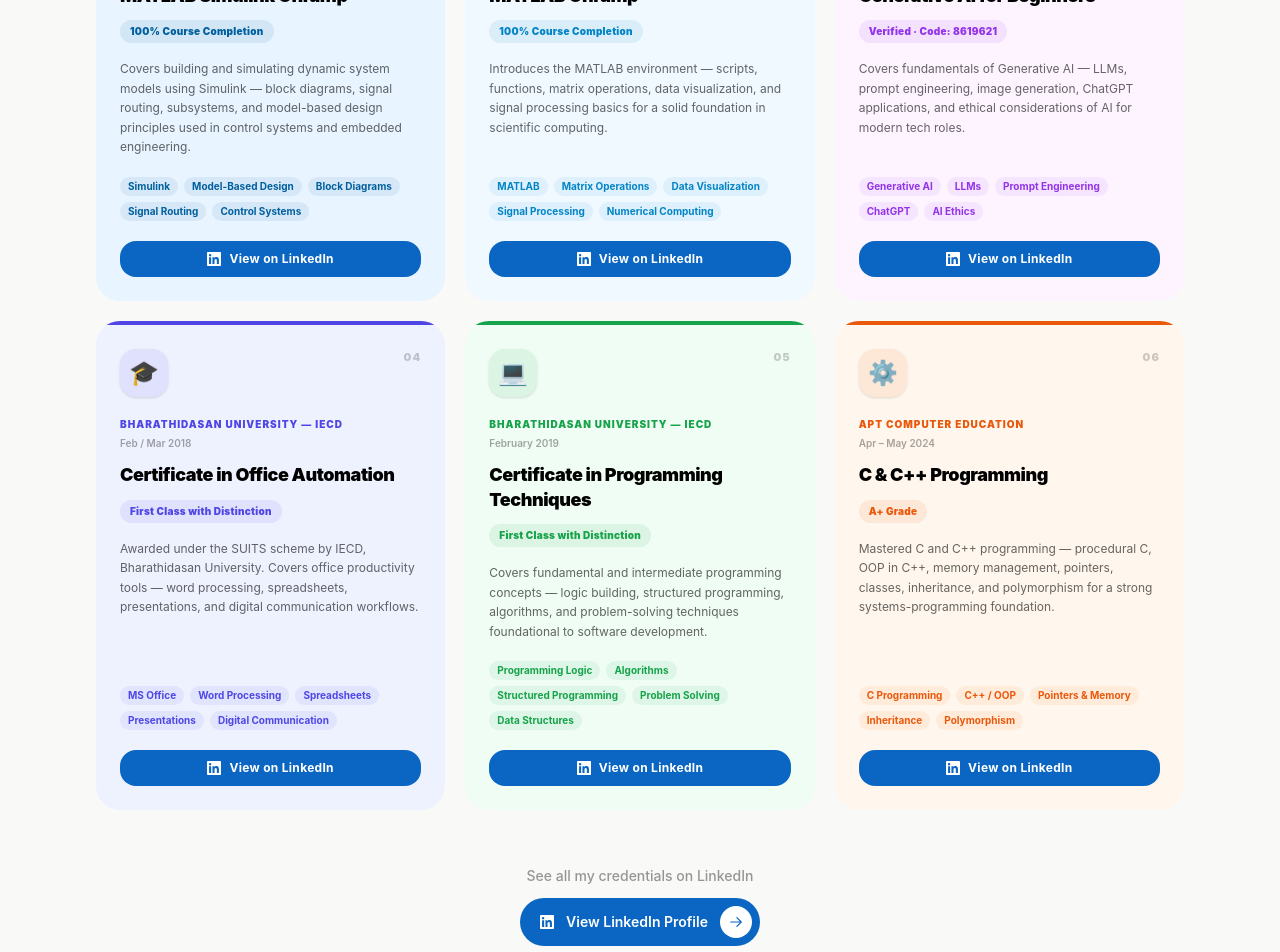
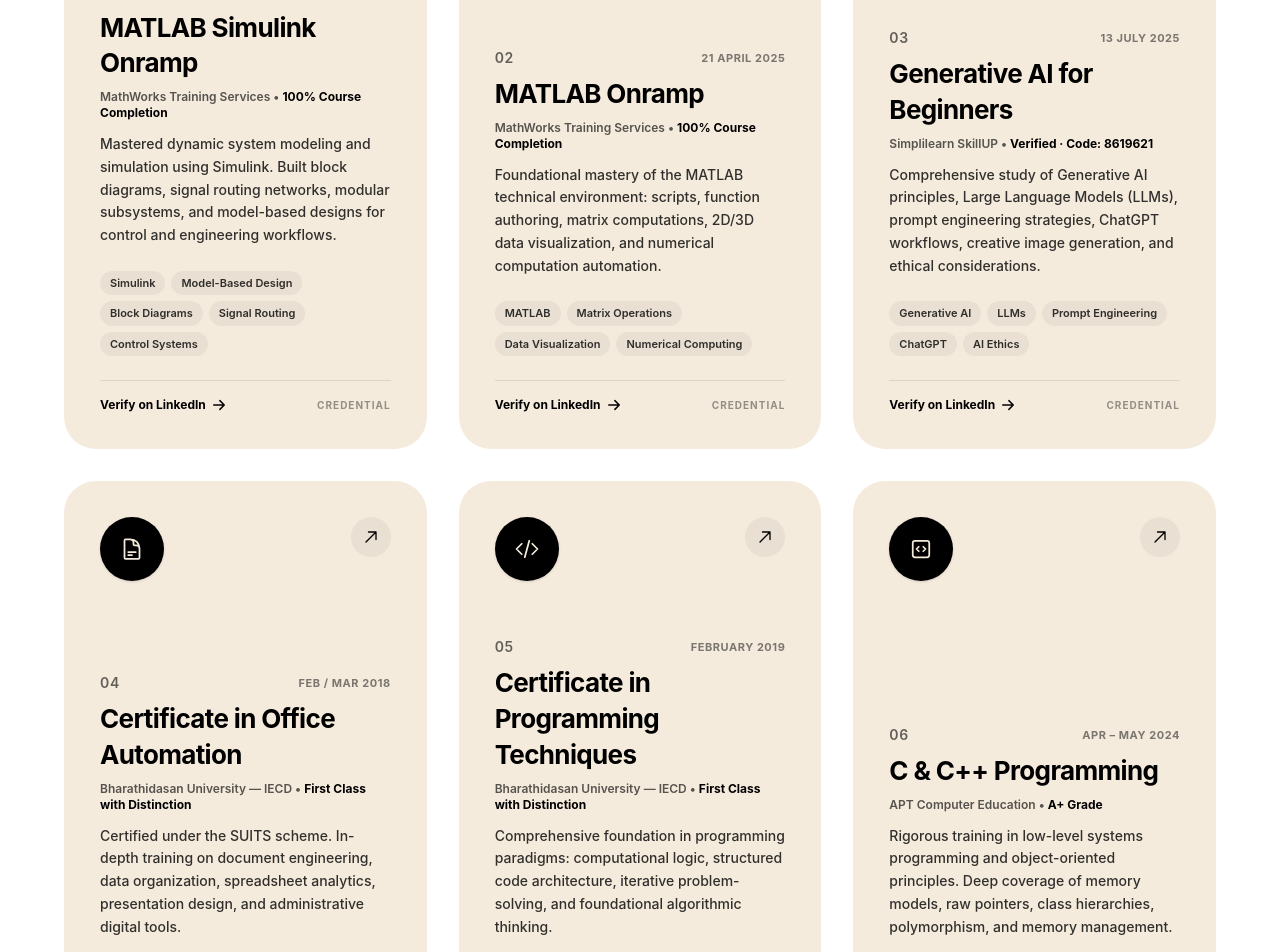
Before and after one commit to Navaneethanrs/PORTFOLIO, a React (Vite) app: page / in a window 1280 px wide. Shown: the part 5500-6452 px from the top of the page. Built offline with nearby package versions, Linux system fonts and the light colour scheme.

Commit message:
style(certifications): adopt minimalist beige card design with circular icon badges

```diff
--- a/src/components/Certifications.jsx
+++ b/src/components/Certifications.jsx
@@ -7,13 +7,15 @@ const certificates = [
     issuer: 'MathWorks Training Services',
     date: '2025',
     grade: '100% Course Completion',
-    color: '#E8F4FF',
-    accent: '#005f9e',
-    icon: '🔷',
     description:
-      'Covers building and simulating dynamic system models using Simulink — block diagrams, signal routing, subsystems, and model-based design principles used in control systems and embedded engineering.',
+      'Mastered dynamic system modeling and simulation using Simulink. Built block diagrams, signal routing networks, modular subsystems, and model-based designs for control and engineering workflows.',
     skills: ['Simulink', 'Model-Based Design', 'Block Diagrams', 'Signal Routing', 'Control Systems'],
     linkedinUrl: 'https://www.linkedin.com/in/navaneethan-sankar/details/certifications/',
+    icon: (
+      <svg xmlns="http://www.w3.org/2000/svg" fill="none" viewBox="0 0 24 24" strokeWidth={1.75} stroke="currentColor" className="w-6 h-6 text-[#F5EBDD]">
+        <path strokeLinecap="round" strokeLinejoin="round" d="M3.75 6A2.25 2.25 0 0 1 6 3.75h2.25A2.25 2.25 0 0 1 10.5 6v2.25a2.25 2.25 0 0 1-2.25 2.25H6a2.25 2.25 0 0 1-2.25-2.25V6ZM3.75 15.75A2.25 2.25 0 0 1 6 13.5h2.25a2.25 2.25 0 0 1 2.25 2.25V18a2.25 2.25 0 0 1-2.25 2.25H6A2.25 2.25 0 0 1 3.75 18v-2.25ZM13.5 6a2.25 2.25 0 0 1 2.25-2.25H18A2.25 2.25 0 0 1 20.25 6v2.25A2.25 2.25 0 0 1 18 10.5h-2.25a2.25 2.25 0 0 1-2.25-2.25V6ZM13.5 15.75a2.25 2.25 0 0 1 2.25-2.25H18a2.25 2.25 0 0 1 2.25 2.25V18A2.25 2.25 0 0 1 18 20.25h-2.25a2.25 2.25 0 0 1-13.5 0v-2.25Z" />
+      </svg>
+    )
   },
   {
     id: '02',
@@ -21,13 +23,15 @@ const certificates = [
     issuer: 'MathWorks Training Services',
     date: '21 April 2025',
     grade: '100% Course Completion',
-    color: '#F0F9FF',
-    accent: '#0284c7',
-    icon: '📊',
     description:
-      'Introduces the MATLAB environment — scripts, functions, matrix operations, data visualization, and signal processing basics for a solid foundation in scientific computing.',
-    skills: ['MATLAB', 'Matrix Operations', 'Data Visualization', 'Signal Processing', 'Numerical Computing'],
+      'Foundational mastery of the MATLAB technical environment: scripts, function authoring, matrix computations, 2D/3D data visualization, and numerical computation automation.',
+    skills: ['MATLAB', 'Matrix Operations', 'Data Visualization', 'Numerical Computing'],
     linkedinUrl: 'https://www.linkedin.com/in/navaneethan-sankar/details/certifications/',
+    icon: (
+      <svg xmlns="http://www.w3.org/2000/svg" fill="none" viewBox="0 0 24 24" strokeWidth={1.75} stroke="currentColor" className="w-6 h-6 text-[#F5EBDD]">
+        <path strokeLinecap="round" strokeLinejoin="round" d="M3 13.125C3 12.504 3.504 12 4.125 12h2.25c.621 0 1.125.504 1.125 1.125v6.75C7.5 20.496 6.996 21 6.375 21h-2.25A1.125 1.125 0 0 1 3 19.875v-6.75ZM9.75 8.625c0-.621.504-1.125 1.125-1.125h2.25c.621 0 1.125.504 1.125 1.125v11.25c0 .621-.504 1.125-1.125 1.125h-2.25a1.125 1.125 0 0 1-1.125-1.125V8.625ZM16.5 4.125c0-.621.504-1.125 1.125-1.125h2.25C20.496 3 21 3.504 21 4.125v15.75c0 .621-.504 1.125-1.125 1.125h-2.25a1.125 1.125 0 0 1-1.125-1.125V4.125Z" />
+      </svg>
+    )
   },
   {
     id: '03',
@@ -35,13 +39,15 @@ const certificates = [
     issuer: 'Simplilearn SkillUP',
     date: '13 July 2025',
     grade: 'Verified · Code: 8619621',
-    color: '#FDF4FF',
-    accent: '#9333ea',
-    icon: '🤖',
     description:
-      'Covers fundamentals of Generative AI — LLMs, prompt engineering, image generation, ChatGPT applications, and ethical considerations of AI for modern tech roles.',
+      'Comprehensive study of Generative AI principles, Large Language Models (LLMs), prompt engineering strategies, ChatGPT workflows, creative image generation, and ethical considerations.',
     skills: ['Generative AI', 'LLMs', 'Prompt Engineering', 'ChatGPT', 'AI Ethics'],
     linkedinUrl: 'https://www.linkedin.com/in/navaneethan-sankar/details/certifications/',
+    icon: (
+      <svg xmlns="http://www.w3.org/2000/svg" fill="none" viewBox="0 0 24 24" strokeWidth={1.75} stroke="currentColor" className="w-6 h-6 text-[#F5EBDD]">
+        <path strokeLinecap="round" strokeLinejoin="round" d="M9.813 15.904 9 18.75l-.813-2.846a4.5 4.5 0 0 0-3.09-3.09L2.25 12l2.846-.813a4.5 4.5 0 0 0 3.09-3.09L9 5.25l.813 2.846a4.5 4.5 0 0 0 3.09 3.09L15.75 12l-2.846.813a4.5 4.5 0 0 0-3.09 3.09ZM18.259 8.715 18 9.75l-.259-1.035a3.375 3.375 0 0 0-2.455-2.456L14.25 6l1.036-.259a3.375 3.375 0 0 0 2.455-2.456L18 2.25l.259 1.035a3.375 3.375 0 0 0 2.456 2.456L21.75 6l-1.035.259a3.375 3.375 0 0 0-2.456 2.456ZM16.894 20.567 16.5 21.75l-.394-1.183a2.25 2.25 0 0 0-1.423-1.423L13.5 18.75l1.183-.394a2.25 2.25 0 0 0 1.423-1.423l.394-1.183.394 1.183a2.25 2.25 0 0 0 1.423 1.423l1.183.394-1.183.394a2.25 2.25 0 0 0-1.423 1.423Z" />
+      </svg>
+    )
   },
   {
     id: '04',
@@ -49,13 +55,15 @@ const certificates = [
     issuer: 'Bharathidasan University — IECD',
     date: 'Feb / Mar 2018',
     grade: 'First Class with Distinction',
-    color: '#EEF2FF',
-    accent: '#4f46e5',
-    icon: '🎓',
     description:
-      'Awarded under the SUITS scheme by IECD, Bharathidasan University. Covers office productivity tools — word processing, spreadsheets, presentations, and digital communication workflows.',
-    skills: ['MS Office', 'Word Processing', 'Spreadsheets', 'Presentations', 'Digital Communication'],
+      'Certified under the SUITS scheme. In-depth training on document engineering, data organization, spreadsheet analytics, presentation design, and administrative digital tools.',
+    skills: ['MS Office', 'Spreadsheets', 'Documentation', 'Digital Workflows'],
     linkedinUrl: 'https://www.linkedin.com/in/navaneethan-sankar/details/certifications/',
+    icon: (
+      <svg xmlns="http://www.w3.org/2000/svg" fill="none" viewBox="0 0 24 24" strokeWidth={1.75} stroke="currentColor" className="w-6 h-6 text-[#F5EBDD]">
+        <path strokeLinecap="round" strokeLinejoin="round" d="M19.5 14.25v-2.625a3.375 3.375 0 0 0-3.375-3.375h-1.5A1.125 1.125 0 0 1 13.5 7.125v-1.5a3.375 3.375 0 0 0-3.375-3.375H8.25m0 12.75h7.5m-7.5 3H12M10.5 2.25H5.625c-.621 0-1.125.504-1.125 1.125v17.25c0 .621.504 1.125 1.125 1.125h12.75c.621 0 1.125-.504 1.125-1.125V11.25a9 9 0 0 0-9-9Z" />
+      </svg>
+    )
   },
   {
     id: '05',
@@ -63,13 +71,15 @@ const certificates = [
     issuer: 'Bharathidasan University — IECD',
     date: 'February 2019',
     grade: 'First Class with Distinction',
-    color: '#F0FDF4',
-    accent: '#16a34a',
-    icon: '💻',
     description:
-      'Covers fundamental and intermediate programming concepts — logic building, structured programming, algorithms, and problem-solving techniques foundational to software development.',
-    skills: ['Programming Logic', 'Algorithms', 'Structured Programming', 'Problem Solving', 'Data Structures'],
+      'Comprehensive foundation in programming paradigms: computational logic, structured code architecture, iterative problem-solving, and foundational algorithmic thinking.',
+    skills: ['Programming Logic', 'Algorithms', 'Structured Coding', 'Problem Solving'],
     linkedinUrl: 'https://www.linkedin.com/in/navaneethan-sankar/details/certifications/',
+    icon: (
+      <svg xmlns="http://www.w3.org/2000/svg" fill="none" viewBox="0 0 24 24" strokeWidth={1.75} stroke="currentColor" className="w-6 h-6 text-[#F5EBDD]">
+        <path strokeLinecap="round" strokeLinejoin="round" d="M17.25 6.75 22.5 12l-5.25 5.25m-10.5 0L1.5 12l5.25-5.25m7.5-3-4.5 16.5" />
+      </svg>
+    )
   },
   {
     id: '06',
@@ -77,135 +87,141 @@ const certificates = [
     issuer: 'APT Computer Education',
     date: 'Apr – May 2024',
     grade: 'A+ Grade',
-    color: '#FFF7ED',
-    accent: '#ea580c',
-    icon: '⚙️',
     description:
-      'Mastered C and C++ programming — procedural C, OOP in C++, memory management, pointers, classes, inheritance, and polymorphism for a strong systems-programming foundation.',
-    skills: ['C Programming', 'C++ / OOP', 'Pointers & Memory', 'Inheritance', 'Polymorphism'],
+      'Rigorous training in low-level systems programming and object-oriented principles. Deep coverage of memory models, raw pointers, class hierarchies, polymorphism, and memory management.',
+    skills: ['C', 'C++', 'OOP', 'Pointers & Memory', 'Data Structures'],
     linkedinUrl: 'https://www.linkedin.com/in/navaneethan-sankar/details/certifications/',
+    icon: (
+      <svg xmlns="http://www.w3.org/2000/svg" fill="none" viewBox="0 0 24 24" strokeWidth={1.75} stroke="currentColor" className="w-6 h-6 text-[#F5EBDD]">
+        <path strokeLinecap="round" strokeLinejoin="round" d="M14.25 9.75 16.5 12l-2.25 2.25m-4.5 0L7.5 12l2.25-2.25M6 20.25h12A2.25 2.25 0 0 0 20.25 18V6A2.25 2.25 0 0 0 18 3.75H6A2.25 2.25 0 0 0 3.75 6v12A2.25 2.25 0 0 0 6 20.25Z" />
+      </svg>
+    )
   },
 ];
 
-const LinkedInIcon = () => (
-  <svg xmlns="http://www.w3.org/2000/svg" viewBox="0 0 24 24" fill="currentColor" className="w-3.5 h-3.5">
-    <path d="M20.447 20.452h-3.554v-5.569c0-1.328-.027-3.037-1.852-3.037-1.853 0-2.136 1.445-2.136 2.939v5.667H9.351V9h3.414v1.561h.046c.477-.9 1.637-1.85 3.37-1.85 3.601 0 4.267 2.37 4.267 5.455v6.286zM5.337 7.433a2.062 2.062 0 01-2.063-2.065 2.064 2.064 0 112.063 2.065zm1.782 13.019H3.555V9h3.564v11.452zM22.225 0H1.771C.792 0 0 .774 0 1.729v20.542C0 23.227.792 24 1.771 24h20.451C23.2 24 24 23.227 24 22.271V1.729C24 .774 23.2 0 22.222 0h.003z" />
-  </svg>
-);
-
 const Certifications = () => {
   return (
-    <section id="certifications" className="w-full bg-[#F9F9F7] py-20 md:py-32 px-4 md:px-12 lg:px-24">
+    <section id="certifications" className="w-full min-h-screen bg-white flex flex-col justify-center items-center py-20 md:py-32 px-4 md:px-8">
       <div className="w-full max-w-6xl mx-auto">
 
-        {/* Header */}
-        <div className="flex flex-col md:flex-row md:items-end justify-between gap-6 mb-16">
+        {/* Section Header */}
+        <div className="flex flex-col md:flex-row md:items-end justify-between gap-6 mb-12 md:mb-16">
           <div data-aos="fade-up">
-            <p className="text-xs font-bold tracking-widest text-black/40 uppercase mb-3">— Credentials</p>
-            <h2 className="text-4xl md:text-6xl lg:text-7xl font-black tracking-tight leading-none">
+            <span className="text-black/50 text-xs font-bold tracking-widest uppercase mb-2 block">
+              — Credentials & Badges
+            </span>
+            <h2 className="text-black text-3xl md:text-5xl lg:text-6xl font-bold tracking-tight">
               Certifications
             </h2>
           </div>
-          <p data-aos="fade-up" data-aos-delay="150" className="text-black/50 text-sm font-medium max-w-xs md:text-right leading-relaxed">
-            {certificates.length} verified credentials across<br />programming, AI & engineering tools.
+          <p data-aos="fade-up" data-aos-delay="100" className="text-black/60 text-sm md:text-base font-medium max-w-sm md:text-right leading-relaxed">
+            Verified credentials highlighting continuous learning in systems programming, AI, and engineering tools.
           </p>
         </div>
 
-        {/* Card Grid */}
-        <div className="grid grid-cols-1 sm:grid-cols-2 lg:grid-cols-3 gap-5">
+        {/* Cards Grid - matching the elegant #F5EBDD style */}
+        <div className="grid grid-cols-1 md:grid-cols-2 lg:grid-cols-3 gap-6 md:gap-8">
           {certificates.map((cert, index) => (
             <div
               key={cert.id}
               data-aos="fade-up"
-              data-aos-delay={index * 80}
-              className="group relative rounded-[24px] overflow-hidden flex flex-col transition-all duration-400 hover:-translate-y-2 hover:shadow-2xl"
-              style={{ backgroundColor: cert.color }}
+              data-aos-delay={index * 120}
+              className="bg-[#F5EBDD] rounded-[32px] p-8 md:p-9 flex flex-col justify-between h-full transition-transform duration-500 hover:-translate-y-2 hover:shadow-[0_20px_40px_rgba(245,235,221,0.35)] group relative"
             >
-              {/* Top accent line */}
-              <div className="h-1 w-full" style={{ backgroundColor: cert.accent }} />
-
-              <div className="flex flex-col flex-1 p-6">
-
-                {/* Top row: icon + number */}
-                <div className="flex items-start justify-between mb-5">
-                  <div
-                    className="w-12 h-12 rounded-2xl flex items-center justify-center text-2xl shadow-sm"
-                    style={{ backgroundColor: `${cert.accent}18` }}
-                  >
+              {/* Top Row: Circular Icon Badge & External Arrow Link */}
+              <div className="flex items-start justify-between mb-10 md:mb-14">
+                <div className="w-14 h-14 md:w-16 md:h-16 bg-black rounded-full flex items-center justify-center group-hover:scale-110 transition-transform duration-300 shadow-sm">
                   {cert.icon}
                 </div>
-                  <span className="text-[11px] font-black tracking-widest text-black/20">{cert.id}</span>
+
+                <a
+                  href={cert.linkedinUrl}
+                  target="_blank"
+                  rel="noopener noreferrer"
+                  aria-label={`View ${cert.title} on LinkedIn`}
+                  className="w-10 h-10 rounded-full bg-black/5 hover:bg-black text-black hover:text-white flex items-center justify-center transition-all duration-300 group/link"
+                >
+                  <svg xmlns="http://www.w3.org/2000/svg" fill="none" viewBox="0 0 24 24" strokeWidth={2} stroke="currentColor" className="w-4 h-4 transform group-hover/link:translate-x-0.5 group-hover/link:-translate-y-0.5 transition-transform duration-300">
+                    <path strokeLinecap="round" strokeLinejoin="round" d="m4.5 19.5 15-15m0 0H8.25m11.25 0v11.25" />
+                  </svg>
+                </a>
               </div>
 
-                {/* Issuer + date */}
-                <p className="text-[10px] font-black tracking-widest uppercase mb-1" style={{ color: cert.accent }}>
-                  {cert.issuer}
-                </p>
-                <p className="text-[10px] font-semibold text-black/35 mb-3">{cert.date}</p>
+              {/* Bottom / Main Content */}
+              <div className="flex flex-col flex-1 justify-end">
+                {/* ID & Issuer */}
+                <div className="flex items-center justify-between mb-2">
+                  <span className="text-black/60 text-sm font-semibold tracking-wider block">
+                    {cert.id}
+                  </span>
+                  <span className="text-black/50 text-[11px] font-bold tracking-wider uppercase">
+                    {cert.date}
+                  </span>
+                </div>
 
                 {/* Title */}
-                <h3 className="text-lg font-black tracking-tight text-black leading-snug mb-3 group-hover:translate-x-0.5 transition-transform duration-300">
+                <h3 className="text-2xl md:text-[26px] font-bold text-black mb-2 tracking-tight leading-snug">
                   {cert.title}
                 </h3>
 
-                {/* Grade badge */}
-                <span
-                  className="self-start inline-block px-2.5 py-1 text-[10px] font-black rounded-full tracking-wide mb-4"
-                  style={{ backgroundColor: `${cert.accent}18`, color: cert.accent }}
-                >
-                  {cert.grade}
-                </span>
+                {/* Sub-meta: Issuer & Grade */}
+                <p className="text-black/65 text-xs font-semibold mb-3">
+                  {cert.issuer} • <span className="text-black font-bold">{cert.grade}</span>
+                </p>
 
                 {/* Description */}
-                <p className="text-xs text-black/60 leading-relaxed mb-5 flex-1">
+                <p className="text-black/80 text-sm leading-relaxed font-medium mb-6">
                   {cert.description}
                 </p>
 
-                {/* Skills */}
-                <div className="flex flex-wrap gap-1.5 mb-5">
+                {/* Skills tags */}
+                <div className="flex flex-wrap gap-1.5 mb-6">
                   {cert.skills.map((skill, i) => (
                     <span
                       key={i}
-                      className="px-2 py-0.5 text-[10px] font-bold rounded-full"
-                      style={{ backgroundColor: `${cert.accent}14`, color: cert.accent }}
+                      className="px-2.5 py-1 text-[11px] font-semibold bg-black/5 text-black/80 rounded-full"
                     >
                       {skill}
                     </span>
                   ))}
                 </div>
 
-                {/* LinkedIn CTA */}
+                {/* LinkedIn verification link */}
+                <div className="pt-4 border-t border-black/10 flex items-center justify-between">
                   <a
                     href={cert.linkedinUrl}
                     target="_blank"
                     rel="noopener noreferrer"
-                  className="flex items-center justify-center gap-2 w-full py-2.5 rounded-2xl text-white text-xs font-bold tracking-wide transition-all duration-300 hover:opacity-90 hover:shadow-md mt-auto"
-                  style={{ backgroundColor: '#0A66C2' }}
+                    className="inline-flex items-center gap-1.5 text-xs font-bold text-black hover:opacity-70 transition-opacity"
                   >
-                  <LinkedInIcon />
-                  View on LinkedIn
+                    <span>Verify on LinkedIn</span>
+                    <svg xmlns="http://www.w3.org/2000/svg" fill="none" viewBox="0 0 24 24" strokeWidth={2.5} stroke="currentColor" className="w-3.5 h-3.5">
+                      <path strokeLinecap="round" strokeLinejoin="round" d="M13.5 4.5 21 12m0 0-7.5 7.5M21 12H3" />
+                    </svg>
                   </a>
 
+                  <span className="text-[10px] uppercase font-bold tracking-widest text-black/40">
+                    Credential
+                  </span>
+                </div>
               </div>
             </div>
           ))}
         </div>
 
-        {/* Footer CTA */}
-        <div className="mt-14 flex flex-col items-center gap-3" data-aos="fade-up">
-          <p className="text-sm text-black/40 font-medium">See all my credentials on LinkedIn</p>
+        {/* Global LinkedIn Profile CTA */}
+        <div className="mt-16 flex flex-col items-center gap-3" data-aos="fade-up">
+          <p className="text-sm text-black/50 font-medium">Explore all verified licenses & certifications</p>
           <a
-            href="https://www.linkedin.com/in/navaneethan-sankar/"
+            href="https://www.linkedin.com/in/navaneethan-sankar/details/certifications/"
             target="_blank"
             rel="noopener noreferrer"
-            className="group flex items-center gap-3 pl-5 pr-2 py-2 rounded-full text-white text-sm font-semibold transition-all duration-300 hover:-translate-y-1 hover:shadow-xl"
-            style={{ backgroundColor: '#0A66C2' }}
+            className="group flex items-center gap-3 pl-6 pr-2 py-2 bg-black hover:bg-black/85 text-white text-sm font-semibold rounded-full transition-all duration-300 hover:-translate-y-1 hover:shadow-xl"
           >
-            <LinkedInIcon />
-            <span>View LinkedIn Profile</span>
-            <div className="flex items-center justify-center w-8 h-8 bg-white rounded-full text-[#0A66C2] transition-transform duration-300 group-hover:translate-x-0.5">
-              <svg xmlns="http://www.w3.org/2000/svg" fill="none" viewBox="0 0 24 24" strokeWidth={2} stroke="currentColor" className="w-3.5 h-3.5">
-                <path strokeLinecap="round" strokeLinejoin="round" d="M13.5 4.5 21 12m0 0-7.5 7.5M21 12H3" />
+            <span>View All on LinkedIn</span>
+            <div className="flex items-center justify-center w-8 h-8 bg-white rounded-full text-black transition-transform duration-300 group-hover:translate-x-0.5">
+              <svg xmlns="http://www.w3.org/2000/svg" viewBox="0 0 24 24" fill="currentColor" className="w-4 h-4">
+                <path d="M20.447 20.452h-3.554v-5.569c0-1.328-.027-3.037-1.852-3.037-1.853 0-2.136 1.445-2.136 2.939v5.667H9.351V9h3.414v1.561h.046c.477-.9 1.637-1.85 3.37-1.85 3.601 0 4.267 2.37 4.267 5.455v6.286zM5.337 7.433a2.062 2.062 0 01-2.063-2.065 2.064 2.064 0 112.063 2.065zm1.782 13.019H3.555V9h3.564v11.452zM22.225 0H1.771C.792 0 0 .774 0 1.729v20.542C0 23.227.792 24 1.771 24h20.451C23.2 24 24 23.227 24 22.271V1.729C24 .774 23.2 0 22.222 0h.003z" />
               </svg>
             </div>
           </a>
```
Lines whose indentation alone changed are shown as unchanged.
